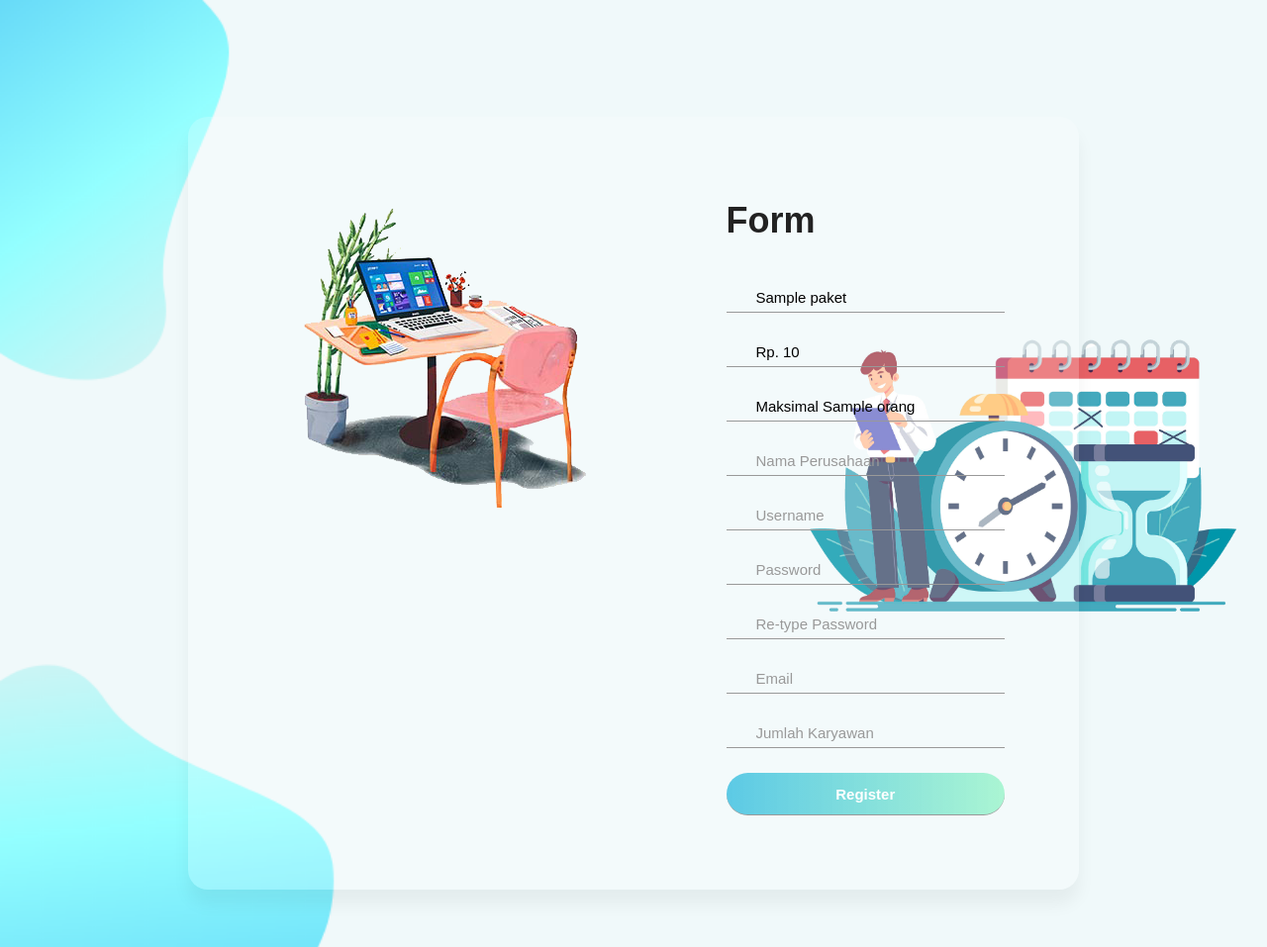
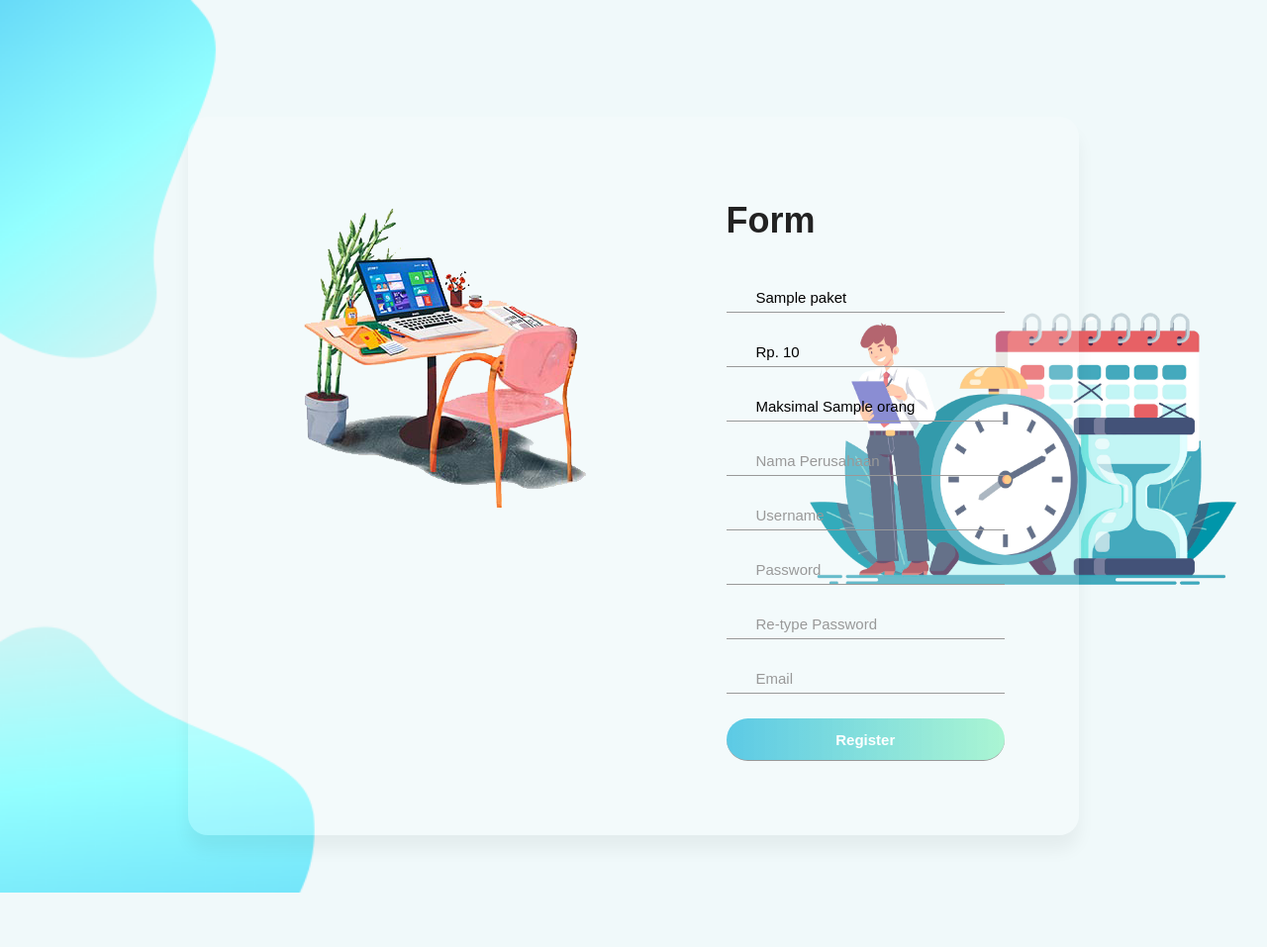
Before and after one commit to davdavin/OfficeHour, a PHP site: the page made by application/views/v_subscribe.php in a window 1280 px wide. Shown: the whole page at 99% size. After the commit the page ends 902 px from the top, so only its background shows below. Run offline with PHP 8.4, Linux system fonts and the light colour scheme; the template is opened without the code that fills it: most values are stand-ins (such as "Sample title", 1, 10 or a date in 2020); data that the repository does not hold is empty; some libraries are stand-ins or nearby versions.

Commit message:
input jumlah tidak ada

```diff
--- a/application/views/v_subscribe.php
+++ b/application/views/v_subscribe.php
@@ -64,11 +64,6 @@
                                 <input type="email" name="email" id="email" placeholder="Email" value="<?= set_value('email'); ?>" />
                             </div>
                             <?php echo form_error('email'); ?>
-                            <div class="form-group">
-                                <label for="jumlah"><i class="zmdi zmdi-account"></i></label>
-                                <input type="number" name="jumlah" id="jumlah" placeholder="Jumlah Karyawan" value="<?= set_value('jumlah'); ?>" />
-                            </div>
-                            <?php echo form_error('jumlah'); ?>
                             <div class="form-group form-button">
                                 <input type="submit" name="signup" id="signup" class="form-submit" value="Register" />
                             </div>
```
